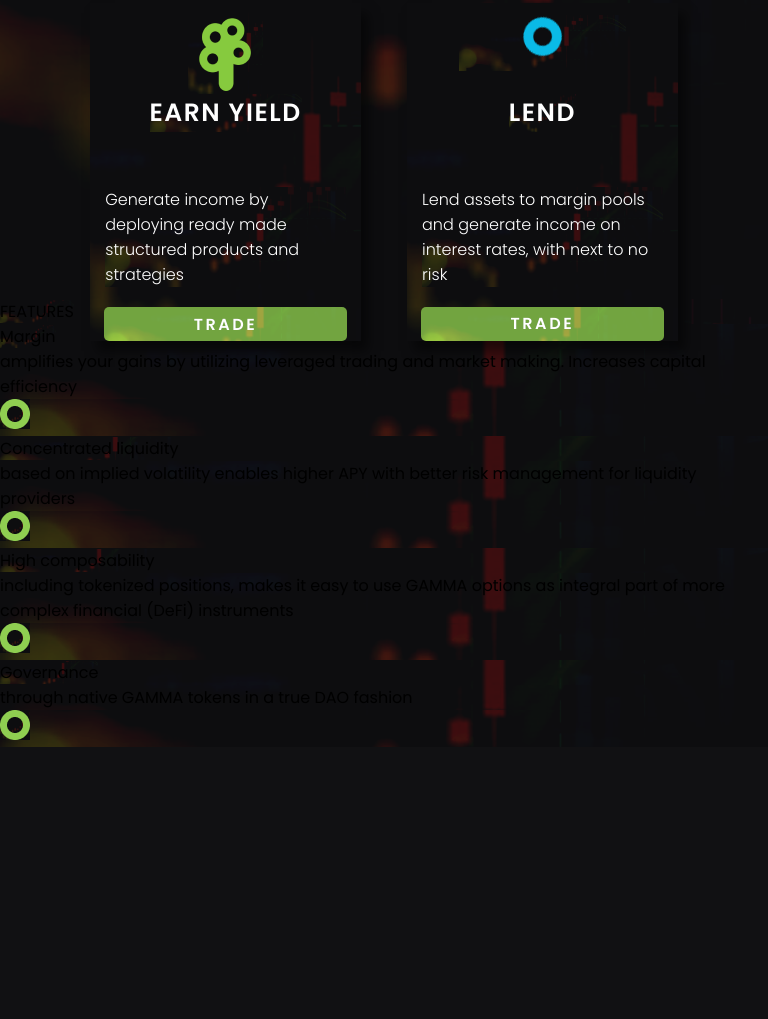
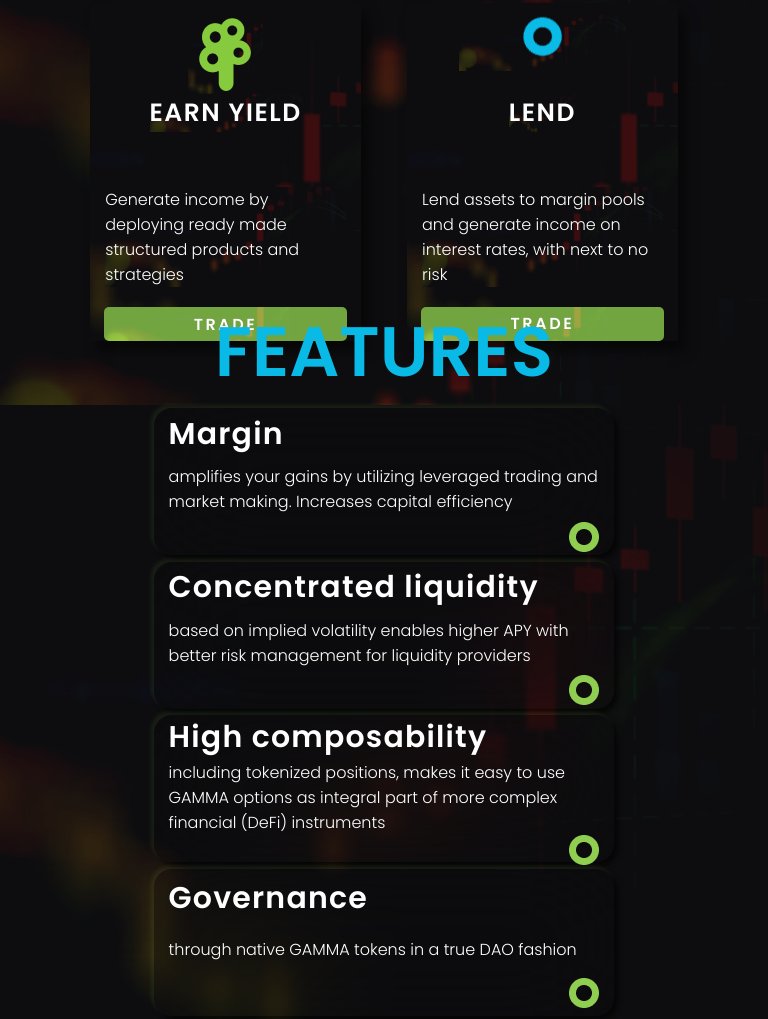
Before and after one commit to SGaric-ac/gammaoptionssite, a website: page index.html in a window 768 px wide. Shown: the part 1221-2240 px from the top of the page. Before the commit the page ends 1968 px from the top, so only its background shows below. Drawn offline with nearby package versions, Linux system fonts and the light colour scheme.

Commit message:
Features tablet mini

```diff
--- a/scss/features.scss
+++ b/scss/features.scss
@@ -1,8 +1,6 @@
-
 // MOBILE
 @media only screen and (max-width: 480px) and (min-width: 320px) {
-
-    #features{
+  #features {
     max-width: 480px;
     margin: auto;
     height: calc(100vh - var(--nav-height));
@@ -10,7 +8,6 @@
     scroll-snap-align: end;
     -webkit-scroll-snap-align: end;
     // height: 80vh;
-
   }
 
   #features > span {
@@ -25,14 +22,12 @@
   .featuresGrid {
     display: flex;
     flex-direction: column;
-        justify-items: center;
     height: calc(100vh - var(--nav-height) - 60px);
     // height: 75vh;
     position: relative;
     justify-content: space-evenly;
     // gap: 1%;
   }
-
 
   .featureItem {
     display: flex;
@@ -42,19 +37,17 @@
     // height: 20vh;
     height: 24%;
     width: 85%;
-        background: rgba(17,17,19,0.03);
+    background: rgba(17, 17, 19, 0.03);
     border-radius: 18px;
     // padding: unset;
     // padding-left: 5%;
     // padding-top: 2%;
     // padding-right: 3%;
-        box-shadow: -3px -3px 4px rgba(143,206,81,0.1), 4px 4px 5px rgba(0,0,0,0.6);
+    box-shadow: -3px -3px 4px rgba(143, 206, 81, 0.1),
+      4px 4px 5px rgba(0, 0, 0, 0.6);
     backdrop-filter: blur(50px);
     margin: 0 auto;
   }
-
-
-
 
   .featureItem > img {
     // position: absolute;
@@ -64,12 +57,11 @@
     background: transparent;
     align-self: flex-end;
     margin-right: 15px;
-        content: url('./../img/featureCircleMobile.png');
+    content: url("./../img/featureCircleMobile.png");
     width: 16px;
   }
 
-
-    .featureItemTitle{
+  .featureItemTitle {
     font-style: normal;
     font-weight: 600;
     font-size: 20px;
@@ -82,7 +74,7 @@
     // margin-left: 35px;
   }
 
-    .featureItemDesc{
+  .featureItemDesc {
     background: transparent;
     color: var(--white);
     font-style: normal;
@@ -92,219 +84,92 @@
     margin-left: 15px;
   }
 
-    .featureItem:nth-child(odd){
+  .featureItem:nth-child(odd) {
     justify-self: end;
   }
-    .featureItem:nth-child(even){
+  .featureItem:nth-child(even) {
+    justify-self: start;
+  }
+}
+
+// TABLET
+@media only screen and (max-width: 768px) and (min-width: 481px) {
+  #features {
+    max-width: 768px;
+    margin: auto;
+    height: calc(100vh - var(--nav-height));
+    // height: calc(100vh - 90px);
+    scroll-snap-align: end;
+    -webkit-scroll-snap-align: end;
+  }
+
+  #features > span {
+    color: var(--blue);
+    text-align: center;
+    font-size: 70px;
+    font-weight: 600;
+    // letter-spacing: 0.2em;
+    display: block;
+
+  }
+
+  .featuresGrid {
+    display: flex;
+    flex-direction: column;
+    justify-content: space-evenly;
+    // height: calc(100vh - var(--nav-height) - 320px);
+    height: calc(100vh - var(--nav-height) - 106px);
+    position: relative;
+    // gap: 1%;
+  }
+
+  .featureItem {
+    display: flex;
+    flex-direction: column;
+    justify-content: space-around;
+    // gap: 2%;
+    // height: 20vh;
+    height: 24%;
+    width: 60%;
+    background: rgba(17, 17, 19, 0.03);
+    border-radius: 18px;
+    box-shadow: -3px -3px 4px rgba(143, 206, 81, 0.1),
+      4px 4px 5px rgba(0, 0, 0, 0.6);
+    backdrop-filter: blur(50px);
+    margin: auto;
+  }
+
+  .featureItem:nth-child(odd) {
+    justify-self: end;
+  }
+  .featureItem:nth-child(even) {
     justify-self: start;
   }
 
+  .featureItemTitle {
+    font-style: normal;
+    font-weight: 600;
+    font-size: 30px;
+    line-height: 45px;
+    color: var(--white);
+    background: transparent;
+    letter-spacing: 0.04em;
+    margin-left: 15px;
   }
 
+  .featureItemDesc {
+    background: transparent;
+    color: var(--white);
+    font-style: normal;
+    font-weight: 300;
+    font-size: 16px;
+    line-height: 25px;
+    margin-left: 15px;
+  }
 
-
-
-
-
-// #features{
-//     max-width: 1500px;
-//     margin: auto;
-//     height: calc(100vh - var(--nav-height));
-//     // height: calc(100vh - 90px);
-//     scroll-snap-align: end;
-//     -webkit-scroll-snap-align: end;
-// }
-
-// #features h1{
-//     color: var(--blue);
-//     margin-left: 50px;
-//     font-size: 70px;
-//     font-weight: 800;
-// }
-
-// .featuresGrid{
-//     display: grid;
-//     grid-template-rows: 2fr;
-//     grid-template-columns: 1fr 1fr;
-//     justify-items: center;
-//     margin-top: 2%;
-//     height: calc(100vh - var(--nav-height) - 320px);
-//     position: relative;
-//     gap: 15%;
-//     column-gap: 5%;
-// }
-
-// .featureItem {
-//     height: 30vh;
-//     width: 65%;
-//     background: rgba(17,17,19,0.03);
-//     border-radius: 18px;
-//     padding-left: 7%;
-//     padding-top: 2%;
-//     padding-right: 3%;
-//     box-shadow: -3px -3px 4px rgba(143,206,81,0.1), 4px 4px 5px rgba(0,0,0,0.6);
-//     backdrop-filter: blur(50px);
-// }
-
-// .featureItem:nth-child(odd){
-//     justify-self: end;
-// }
-// .featureItem:nth-child(even){
-//     justify-self: start;
-// }
-
-// .featureItemTitle{
-//     font-style: normal;
-//     font-weight: 600;
-//     font-size: 28px;
-//     line-height: 60px;
-//     color: var(--white);
-//     background: transparent;
-//     letter-spacing: 0.04em;
-//     // margin-top: 14px;
-//     // margin-left: 35px;
-// }
-
-// .featureItemDesc{
-//     background: transparent;
-//     color: var(--white);
-//     font-style: normal;
-//     font-weight: 300;
-//     font-size: 20px;
-//     line-height: 25px;
-//     margin-top: 3%;
-// }
-
-// .featureItem > img {
-//     position: absolute;
-//     bottom: 7%;
-//     right: 8%;
-//     display: block;
-//     background: transparent;
-// }
-
-// /* tablet */
-
-// @media only screen and (max-width: 744px) and (min-width: 429px){
-
-//     #features{
-//         max-width: 744px;
-//     }
-
-//     #features h1 {
-//         margin: auto;
-//         text-align: center;
-//         font-size: 44px;
-//         font-weight: 600;
-//         letter-spacing: 0.2em;
-//         // text-align: center;
-//     }
-
-//     .featuresGrid{
-//         grid-template-columns: 1fr;
-//         height: 73vh;
-//         gap: 1%;
-//         // justify-items: center;
-//     }
-
-//     .featureItem {
-//         height: 20vh;
-//         margin: auto;
-//         width: 60%;
-//     }
-
-//     .featureItemTitle{
-//         font-size: 30px;
-//         line-height: 45px;
-//     }
-
-//     .featureItemDesc{
-//         font-size: 16px;
-//     }
-// }
-
-// /* mobile*/
-
-// @media only screen and (max-width: 428px){
-
-//     #features{
-//         max-width: 428px;
-//         height: 80vh;
-//     }
-
-//     #features h1 {
-//         margin: auto;
-//         text-align: center;
-//         font-size: 26px;
-//         font-weight: 600;
-//         letter-spacing: 0.1em;
-//         // text-align: center;
-//     }
-
-//     .featuresGrid{
-//         height: 75vh;
-//         grid-template-columns: 1fr;
-//         gap: 1%;
-//         // grid-template-columns: 1fr;
-//         // display: flex;
-//         // flex-direction: column;
-//         // align-items: center;
-//         // gap: 10%;
-//         // margin-top: 3%;
-//     }
-
-//     // .featureItem {
-//     //     display: flex;
-//     //     flex-direction: column;
-//     //     padding: unset;
-//     //     padding-left: 5%;
-//     //     padding-top: 2%;
-//     //     width: 65%;
-//     // }
-
-//     .featureItem {
-//         padding: unset;
-//         padding-left: 5%;
-//         padding-top: 2%;
-//         width: 67%;
-//         height: 18vh;
-//         margin: auto;
-//             // width: 55%;
-//     }
-//     .featureItem > img{
-//         content: url('./../img/featureCircleMobile.png');
-//         // position: unset;
-//         width: 16px;
-//         // margin-left: auto;
-//     }
-
-//     .featureItemTitle{
-//         font-size: 20px;
-//         line-height: 45px;
-//         // text-align: center;
-//         // display: block;
-//     }
-
-//     .featureItemDesc{
-//         font-size: 13px;
-//         line-height: 25px;
-//     }
-
-// }
-
-// /* widescreen */
-
-// @media only screen and (min-width: 1513px){
-//     .featuresGrid{
-//         height: calc(100vh - var(--nav-height) - 520px);
-//     }
-
-//     .featureItemTitle{
-//         font-size: 30px;
-//         line-height: 45px;
-//     }
-
-//     #features h1{
-//         margin-top: 150px;
-//     }
-// }
+  .featureItem > img {
+    background: transparent;
+    align-self: flex-end;
+    margin-right: 15px;
+  }
+}
```
Also changed, not shown: css/features.css, css/landing-page.css. Lines whose indentation alone changed are shown as unchanged.
